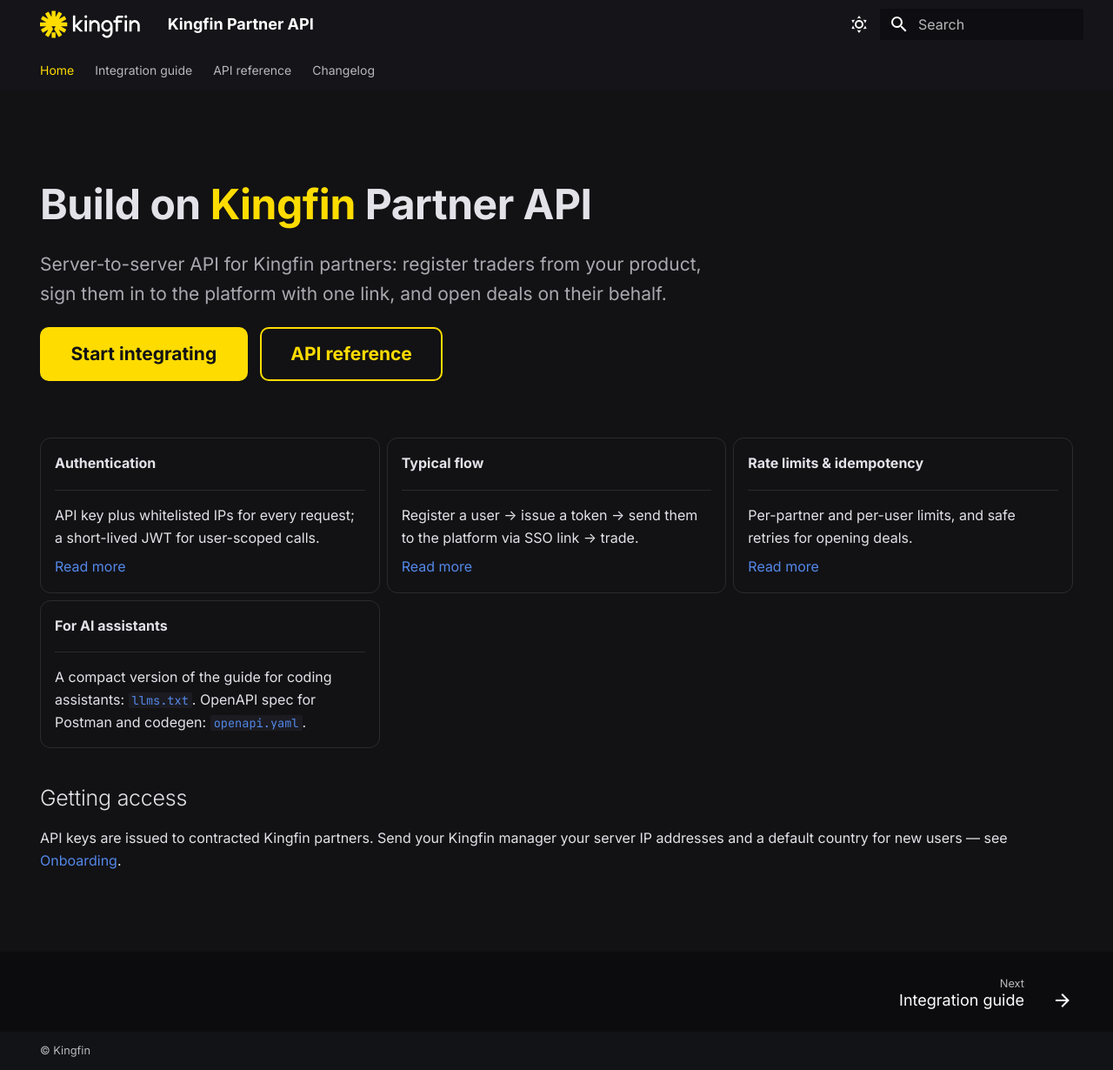
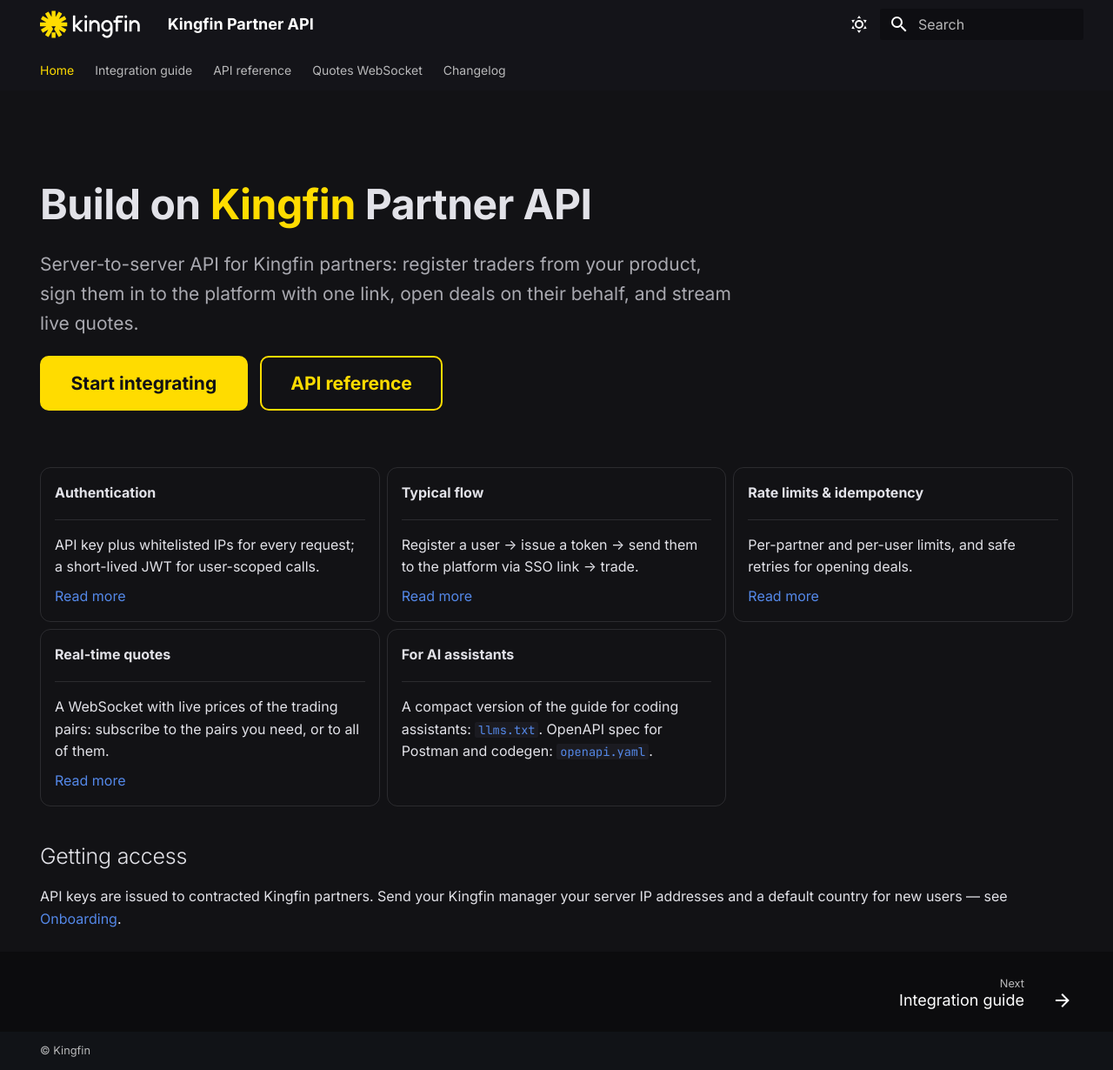
Before and after one commit to adm-kingfin/partner-api-docs, an MkDocs documentation site: the page built from docs/index.md, in a window 1280 px wide and 1230 px high. Shown: the whole window at 87% size. Built offline with MkDocs 1.6.1 and Material for MkDocs 9.7.7, drawn with Linux system fonts in a browser that asks for light colours.

Commit message:
Add the Quotes WebSocket page to the navigation and home page

```diff
--- a/docs/index.md
+++ b/docs/index.md
@@ -6,7 +6,7 @@ hide: [navigation, toc]
 
 # Build on <span>Kingfin</span> Partner API
 
-Server-to-server API for Kingfin partners: register traders from your product, sign them in to the platform with one link, and open deals on their behalf.
+Server-to-server API for Kingfin partners: register traders from your product, sign them in to the platform with one link, open deals on their behalf, and stream live quotes.
 
 [Start integrating](guide.md){ .md-button .md-button--primary }
 [API reference](reference.md){ .md-button }
@@ -39,6 +39,14 @@ Server-to-server API for Kingfin partners: register traders from your product, s
 
     [Read more](guide.md#rate-limits)
 
+-   **Real-time quotes**
+
+    ---
+
+    A WebSocket with live prices of the trading pairs: subscribe to the pairs you need, or to all of them.
+
+    [Read more](quotes-socket.md)
+
 -   **For AI assistants**
 
     ---
--- a/mkdocs.yml
+++ b/mkdocs.yml
@@ -1,5 +1,5 @@
 site_name: Kingfin Partner API
-site_description: Server-to-server API for Kingfin partners — register traders, sign them in, open deals.
+site_description: Server-to-server API for Kingfin partners — register traders, sign them in, open deals, stream quotes.
 copyright: © Kingfin
 repo_url: null
 
@@ -34,6 +34,7 @@ nav:
   - Home: index.md
   - Integration guide: guide.md
   - API reference: reference.md
+  - Quotes WebSocket: quotes-socket.md
   - Changelog: changelog.md
 
 markdown_extensions:
```
